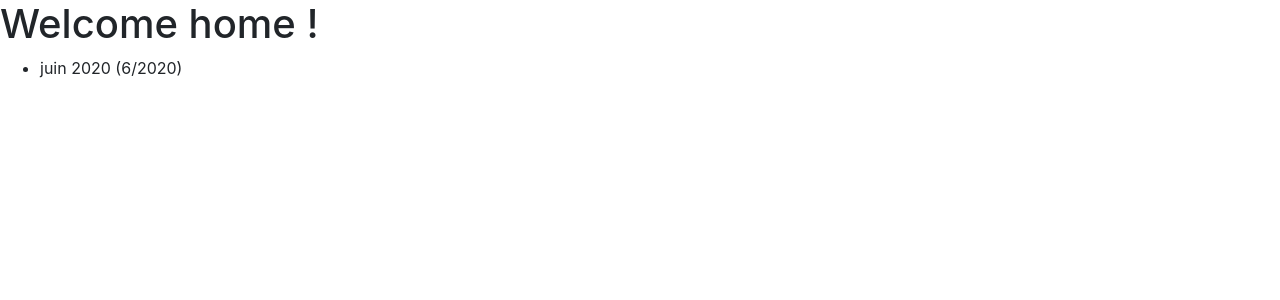
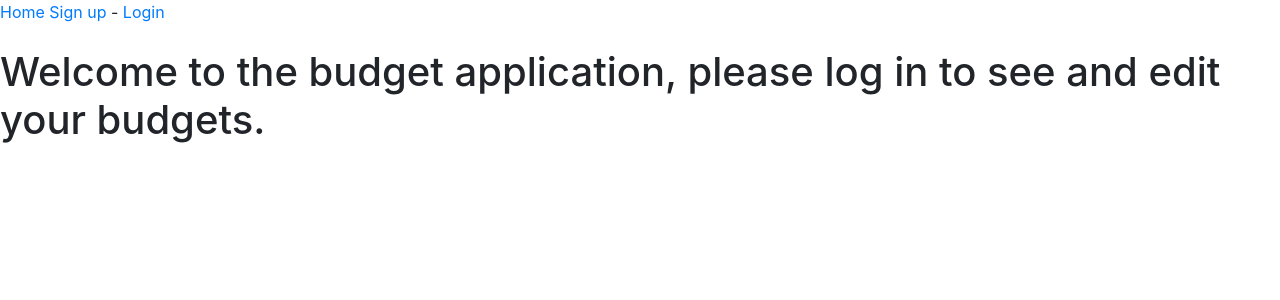
Before and after one commit to aissolah/budget-management, a Django app: page / in a window 1280 px wide. Shown: the top 300 px of the page. Run offline with Django 3.2, Linux system fonts and the light colour scheme; data comes from the database, SQL or seed files in the repository; both versions use the stored data as it was after the commit; some libraries are stand-ins or nearby versions.

Commit message:
login and sign up

```diff
--- a/budget/templates/budget/base.html
+++ b/budget/templates/budget/base.html
@@ -10,6 +10,17 @@
     <title>Budget manager</title>
   </head>
   <body>
+    <a href="{% url 'home' %}">Home</a>
+    {% if user.is_authenticated %}
+      Logged in as {{ user.username }}
+      <form method="POST" action="{% url 'logout_user' %}">
+        {% csrf_token %}
+        <button type="submit">Logout</button>
+      </form>
+    {% else %}
+      <a href="{% url 'signup_user' %}">Sign up</a> - <a href="{% url 'login_user' %}">Login</a><br/><br/>
+    {% endif %}
+
     {% block content %}
     {% endblock %}
 
--- a/budget/templates/budget/home.html
+++ b/budget/templates/budget/home.html
@@ -1,11 +1,5 @@
 {% extends 'budget/base.html' %}
 {% block content %}
-  <h1>Welcome home !</h1>
-  <ul class="budgets">
-    {% for budget in budgets %}
-      <li>{{ budget.name }}  {% if budget.month and budget.year %} ({{ budget.month }}/{{ budget.year }}){% endif %}</li>
-    {% empty %}
-      <li>You have no budgets.</li>
-    {% endfor %}
-  </ul>
+  <h1>Welcome to the budget application, please log in to see and edit your budgets.</h1>
+
 {% endblock %}
--- a/budget/urls.py
+++ b/budget/urls.py
@@ -1,6 +1,10 @@
 from django.urls import path
-from .views import home, budget_detail
+from .views import home, signup_user, login_user, logout_user, budgets, budget_detail
 urlpatterns = [
+	path('signup/', signup_user, name="signup_user"),
+	path('logout/', logout_user, name="logout_user"),
+	path('login/', login_user, name="login_user"),
     path('', home, name="home"),
-    path('<int:budget_id>', budget_detail, name="budget_detail"),
+    path('budgets/', budgets, name="budgets"),
+    path('budgets/<int:budget_id>', budget_detail, name="budget_detail"),
 ]
--- a/budget/views.py
+++ b/budget/views.py
@@ -1,10 +1,52 @@
-from django.shortcuts import render,get_object_or_404
+from django.shortcuts import render,get_object_or_404,redirect
 from .models import Budget,Charge
-# Create your views here.
+
+from django.contrib.auth import login,logout,authenticate
+from django.contrib.auth.models import User
+from django.contrib.auth.forms import UserCreationForm,AuthenticationForm
+
+
+
+# ***Signup the user***
+def signup_user(request):
+	if request.method == "GET":
+		return render(request,'budget/signup_user.html',{'form':UserCreationForm})
+	else:
+		if request.POST["password1"] == request.POST["password2"]:
+			user = User.objects.create_user(request.POST["username"],password=request.POST["password1"])
+			login(request,user)
+			return redirect('budgets')
+		else:
+			return render(request,'budget/signup_user.html',{'form':UserCreationForm,'error':'Passwords did not match'})
+
+# ***Log the user in***
+def login_user(request):
+	if request.method == "GET":
+		return render(request,'budget/login_user.html',{'form':AuthenticationForm})
+	else:
+		user = authenticate(username=request.POST["username"],password=request.POST["password"])
+		if user is None:
+			return render(request,'budget/login_user.html',{'form':AuthenticationForm, 'error':'Invalid username or password'})
+		else:
+			login(request,user)
+			return redirect('budgets')
+
+# ***logout the user ***
+def logout_user(request):
+	if request.method == "POST":
+		logout(request)
+		return redirect("home")
+
+# ***Home page***
 def home(request):
+  return render(request, 'budget/home.html')
+
+# ***Shows all the budgets of the currently logged in user***
+def budgets(request):
   budgets = Budget.objects.all()
-  return render(request, 'budget/home.html',{'budgets':budgets})
+  return render(request, 'budget/budgets.html',{'budgets':budgets})
 
+# ***Detail page of a selected budget***
 def budget_detail(request, budget_id):
   budget = get_object_or_404(Budget,pk=budget_id)
   charges = Charge.objects.all().filter(budget=budget_id)
```
Also changed, not shown: budget/templates/budget/budgets.html (added, +11 -0 lines), budget/templates/budget/login_user.html (added, +11 -0 lines), budget/templates/budget/signup_user.html (added, +11 -0 lines), db.sqlite3.
